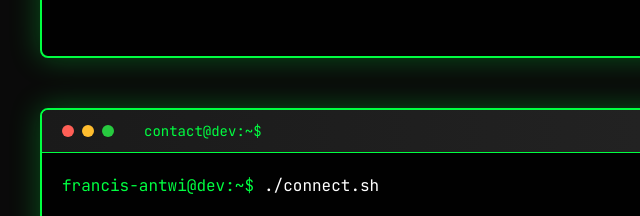
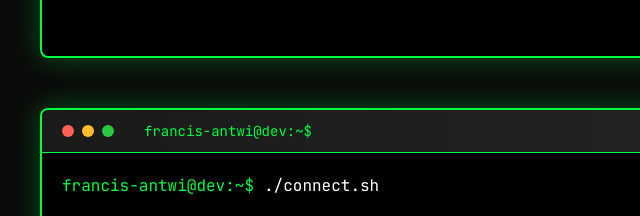
Before and after one commit to francis-antwi/portfolio, a plain HTML site: page index.html in a window 1280 px wide. Shown: the part 1740-1956 px from the top of the page, 0-640 px from the left. Drawn offline with Linux system fonts and the light colour scheme.

Commit message:
first commit

```diff
--- a/index.html
+++ b/index.html
@@ -569,7 +569,7 @@
                     <div class="dot yellow"></div>
                     <div class="dot green"></div>
                 </div>
-                <div class="terminal-title">contact@dev:~$</div>
+                <div class="terminal-title">francis-antwi@dev:~$</div>
             </div>
             <div class="terminal-content">
                 <div class="prompt-line">
```
